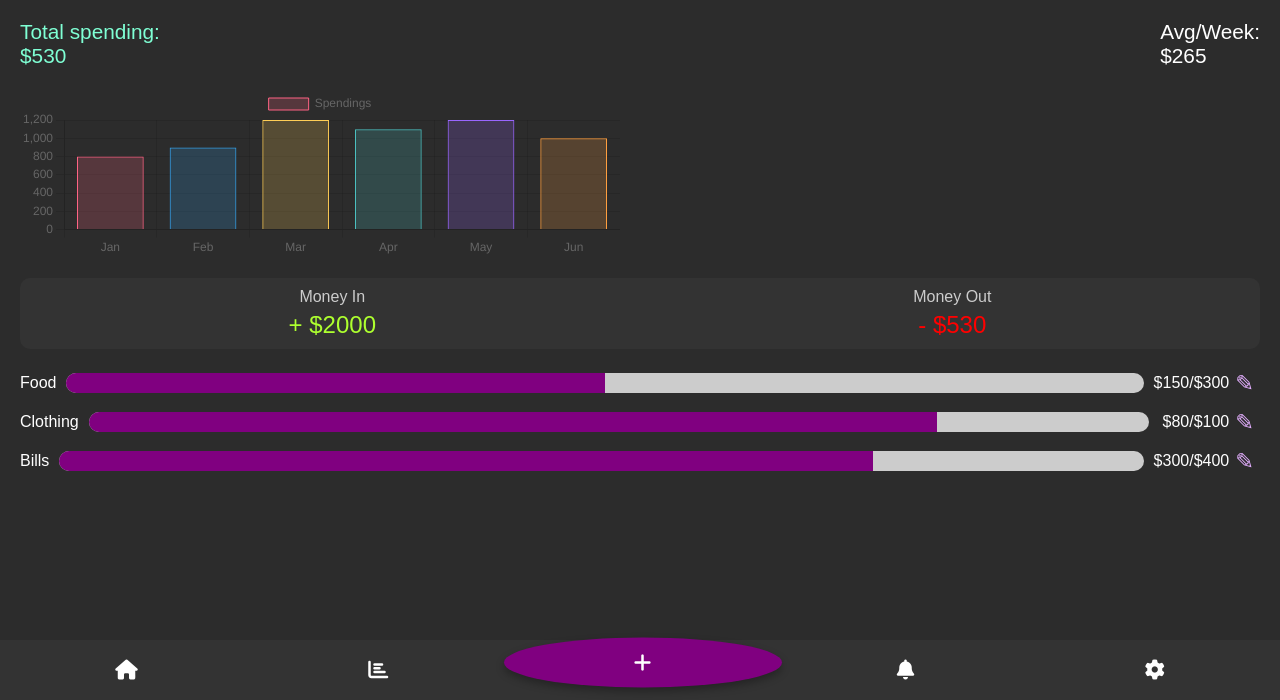
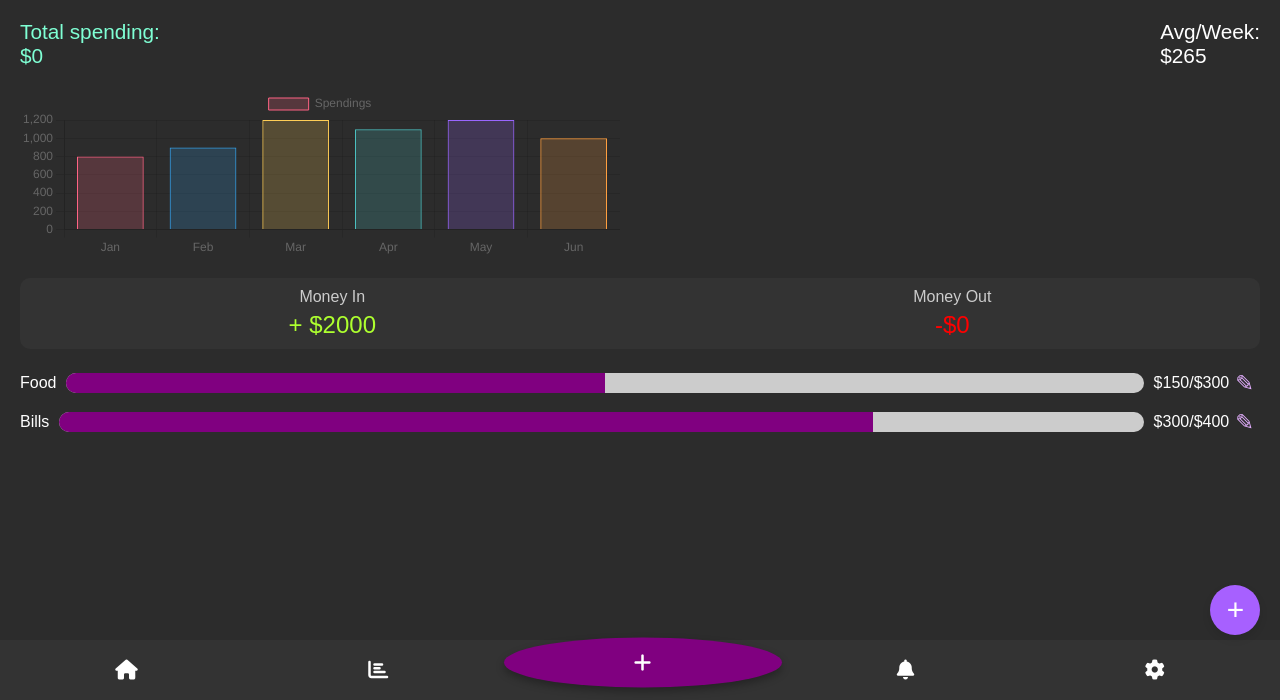
Before and after one commit to wanweileee/HCI-AI-, a Flask app: page /monthly in a window 1280 px wide. Shown: the part 100-800 px from the top of the page. Run offline with Flask 3, Linux system fonts and the light colour scheme.

Commit message:
able to edit values and also got a add button

```diff
--- a/app/static/monthly.css
+++ b/app/static/monthly.css
@@ -301,3 +301,30 @@ input[type="text"], input[type="number"] {
         gap: 10px;
     }
 }
+
+
+/*add button*/
+/* Add these styles to your monthly.css file */
+.add-transaction-button {
+    position: fixed;
+    bottom: 65px;
+    right: 20px;
+    width: 50px;
+    height: 50px;
+    background-color: #a760ff; /* Bootstrap primary blue, change as needed */
+    color: white;
+    border-radius: 50%;
+    text-align: center;
+    line-height: 50px; /* Adjusts the alignment of the '+' vertically */
+    font-size: 30px;
+    text-decoration: none; /* Removes underline from the link */
+    box-shadow: 0 4px 8px rgba(0,0,0,0.1);
+    transition: background-color 0.3s, box-shadow 0.3s;
+}
+
+.add-transaction-button:hover, .add-transaction-button:focus {
+    background-color: #0056b3; /* Darker blue on hover/focus */
+    box-shadow: 0 6px 12px rgba(0,0,0,0.15);
+    color: white;
+    text-decoration: none; /* Ensures no underline appears on hover */
+}
--- a/app/templates/add.html
+++ b/app/templates/add.html
@@ -34,6 +34,4 @@
 </body>
 </html>
 
-
-
 {% endblock %}
--- a/app/templates/monthly.html
+++ b/app/templates/monthly.html
@@ -62,15 +62,6 @@
             </div>
 
             <div class="category">
-                <label id="labelClothing">Clothing</label>
-                <div class="progress-container">
-                    <div class="progress-bar" id="progressClothing" style="width: 80%;"></div>
-                </div>
-                <div class="category-details" id="detailsClothing">$80/$100</div>
-                <button onclick="openModal('Clothing', '100', 'Clothing')">✎</button>
-            </div>
-
-            <div class="category">
                 <label id="labelBills">Bills</label>
                 <div class="progress-container">
                     <div class="progress-bar" id="progressBills" style="width: 75%;"></div>
@@ -102,6 +93,11 @@
             </div>
 
         </div>
+
+        <a href="/add" class="add-transaction-button" aria-label="Add Transaction">
+            <i>+</i>
+        </a>
+
     </div>
 
     <script>
@@ -117,6 +113,67 @@
     </script>
 
 <script src="{{ url_for('static', filename='monthly.js') }}"></script>
+
+<script>
+    document.addEventListener('DOMContentLoaded', function() {
+        updateUI();
+    });
+
+    function updateUI() {
+        let transactions = JSON.parse(localStorage.getItem('transactions')) || [];
+        let totalSpending = 0;
+        let categories = {};
+
+        // Aggregate transactions into categories and total spending
+        transactions.forEach(tx => {
+            totalSpending += tx.amount;
+            if (categories[tx.category]) {
+                categories[tx.category] += tx.amount;
+            } else {
+                categories[tx.category] = tx.amount;
+            }
+        });
+
+        // Update total spending and money out
+        document.querySelector('.current-spending').innerHTML = `Total spending:<br>$${totalSpending}`;
+        document.querySelector('.money-out').textContent = ` -$${totalSpending}`;
+
+        // Update categories
+        for (let category in categories) {
+            updateCategory(category, categories[category]);
+        }
+    }
+
+    function updateCategory(category, amount) {
+        let details = document.getElementById(`details${category}`);
+        let progressBar = document.getElementById(`progress${category}`);
+
+        if (details && progressBar) {
+            let limit = parseFloat(details.textContent.split('/')[1].slice(1));
+            details.textContent = `$${amount}/$${limit}`;
+            let spendPercentage = (amount / limit) * 100;
+            progressBar.style.width = `${spendPercentage}%`;
+        } else {
+            createCategoryBar(category, amount);
+        }
+    }
+
+    function createCategoryBar(category, amount) {
+        let container = document.querySelector('.spending-categories');
+        let newCategory = document.createElement('div');
+        newCategory.className = 'category';
+        newCategory.innerHTML = `
+            <label id="label${category}">${category}</label>
+            <div class="progress-container">
+                <div class="progress-bar" id="progress${category}" style="width: 50%;"></div>
+            </div>
+            <div class="category-details" id="details${category}">$${amount}/$300</div>
+            <button onclick="openModal('${category}', '300', '${category}')">✎</button>
+        `;
+        container.appendChild(newCategory);
+    }
+    </script>
+
 </body>
 </html>
 
```
Also changed, not shown: app/static/add.js (+18 -0 lines).
